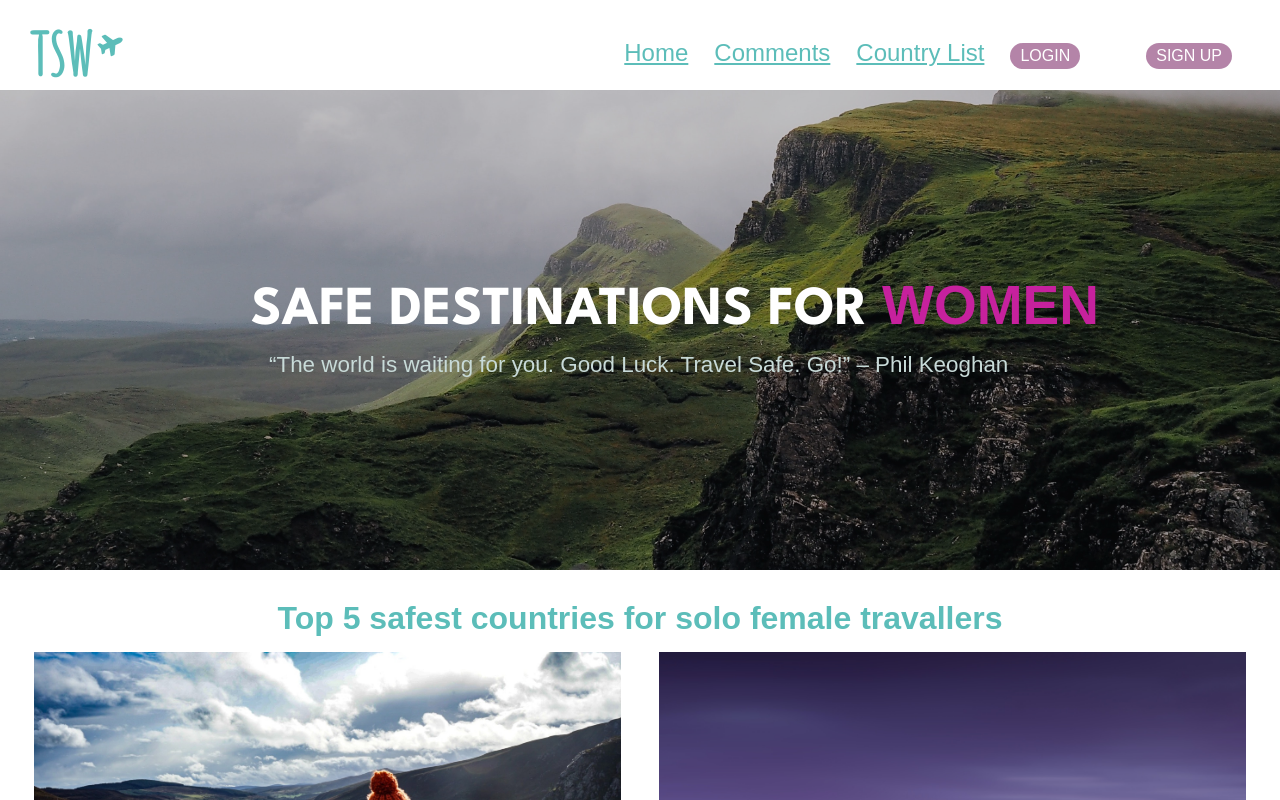
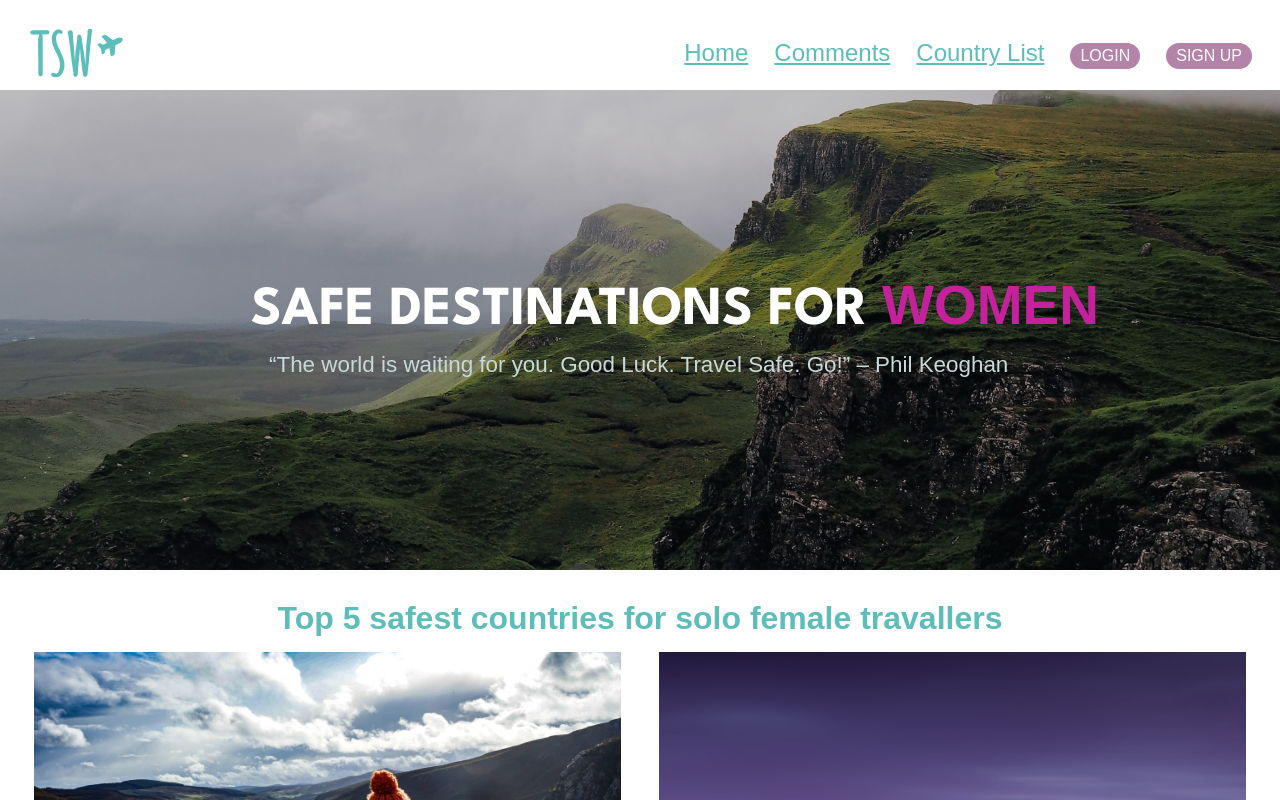
Before and after one commit to carolineabreu/tsw, a React (Create React App) app: page / in a window 1280 px wide. Shown: the top 800 px of the page. Built offline with nearby package versions, Linux system fonts and the light colour scheme; a web font is replaced by a local one.

Commit message:
:lipstick: feat: new login button

```diff
--- a/src/components/Navbar/Navbar.css
+++ b/src/components/Navbar/Navbar.css
@@ -84,7 +84,7 @@
   font-size: 1.5rem;
   background-color: transparent;
   color: #fff;
-  padding: 10px 20px;
+  margin-left: 20px;
   transition: all 0.3s ease-out;
 }
 
@@ -95,7 +95,6 @@
   border-radius: 20px;
   border: none;
   padding: 4px 10px;
-  margin-right: 20px;
 }
 
 .btn-nav:hover {
@@ -103,13 +102,14 @@
   transform: scale(1.2);
 }
 
+
 .nav-list {
   color: #5cbdb9;
   font-size: 1.5rem;
   display: flex;
   align-items: center;
-  padding-left: 20px;
   font-family: "Fira Sans Extra Condensed", sans-serif;
+  margin-left: 20px;
 }
 
 .nav-list:hover {
@@ -119,10 +119,12 @@
   /* transform: scale(1.2); */
 }
 
+
 .nav-menu {
   display: block;
   grid-template-columns: repeat(4, auto);
   padding-top: 15px;
+  margin-right: 20px;
 }
 
 .menu-icon {
@@ -132,6 +134,7 @@
 .nav-list-mobile {
   display: none;
 }
+
 
 @media screen and (min-device-width: 320px) and (max-width: 768px) {
   .navbar {
```
